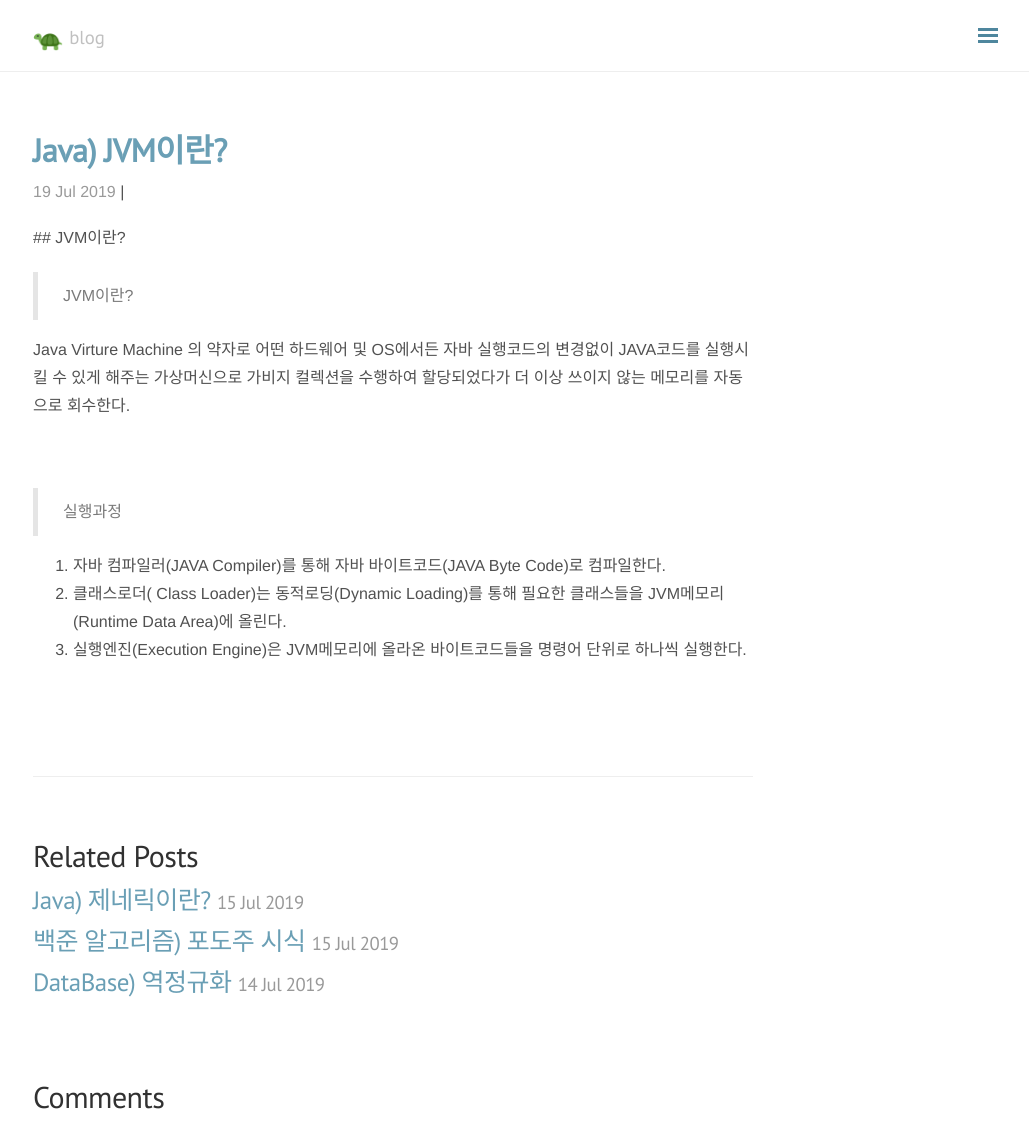
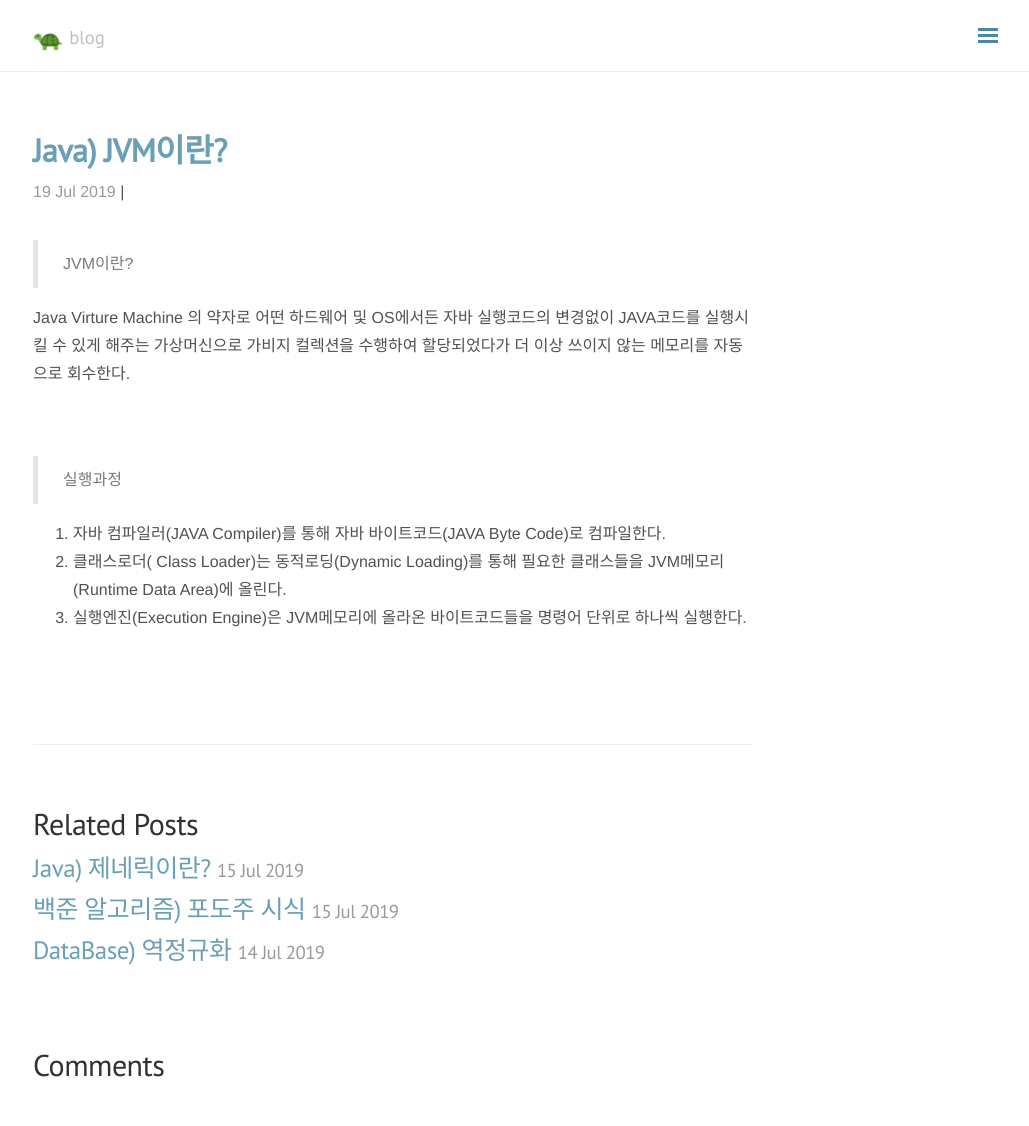
Before and after one commit to choijuri/choijuri.github.io, a Jekyll site: the page built from _posts/2019-07-19- JVM이란.md, in a window 1280 px wide and 1126 px high. Shown: the whole window, without its empty margins (247-1276 px from the left). Built offline with Jekyll 4.4.1, drawn with Linux system fonts in a browser that asks for light colours; nearby versions of some CDN libraries; comment, search, counter and statistics services are not loaded.

Commit message:
fix commit

```diff
--- a/_posts/2019-07-19- JVM이란.md
+++ b/_posts/2019-07-19- JVM이란.md
@@ -4,8 +4,6 @@ title: Java) JVM이란?
 category: Java
 ---
 
-##
-JVM이란?
 
 > JVM이란?
 
```
